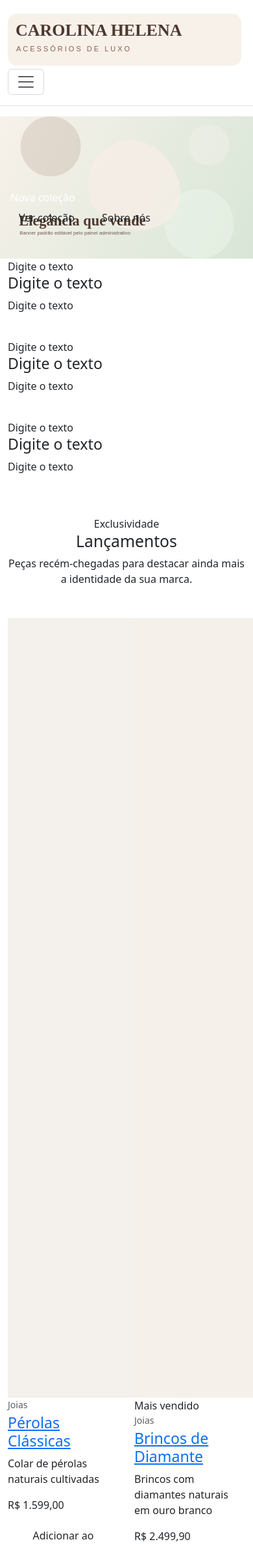
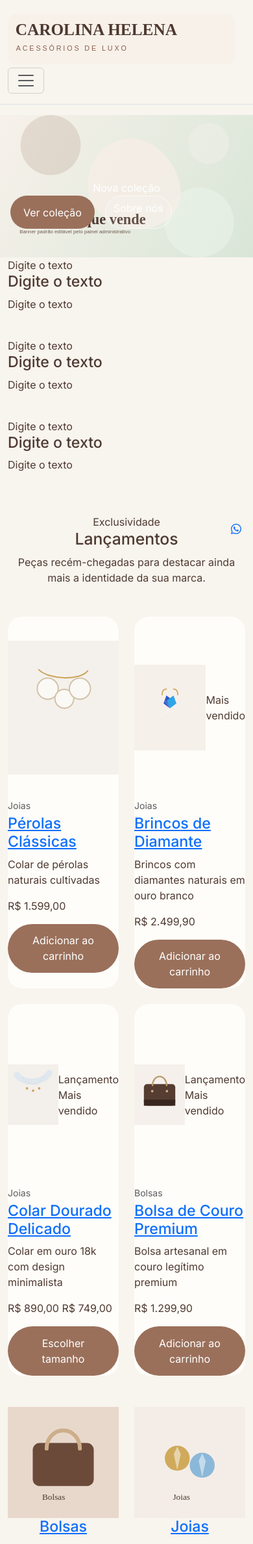
Before and after one commit to gabrieldigitalsales-del/CAROLINA-HELENA-FINAL, a Flask app: page / in a window 390 px wide; the page is wider, and only the part inside the window is pictured. Shown: the top 2376 px of that part at 65% size. Run offline with Flask 3, Linux system fonts and the light colour scheme; data comes from the database, SQL or seed files in the repository.

Commit message:
Atualizar o style.css

```diff
--- a/static/css/style.css
+++ b/static/css/style.css
@@ -1,4 +1,131 @@
-/* ===== FIX BANNER MOBILE (IMAGEM NÃO CORTAR) ===== */
+/* ===== VARIÁVEIS ===== */
+:root {
+--bg: #f8f4ee;
+--surface: #fffdf9;
+--surface-soft: #f2e7db;
+--surface-soft-2: #fbf7f2;
+--surface-green: #eef4eb;
+--text: #4e3a31;
+--muted: #7f6c60;
+--primary: #9a705b;
+--primary-dark: #7a5747;
+--primary-soft: #ead9cc;
+--border: #e4d7cb;
+--shadow: 0 18px 45px rgba(86, 58, 44, 0.08);
+--shadow-soft: 0 10px 25px rgba(86, 58, 44, 0.06);
+--radius: 22px;
+}
+
+/* ===== RESET ===== */
+*,
+*::before,
+*::after {
+box-sizing: border-box;
+}
+
+body {
+margin: 0;
+font-family: 'Inter', sans-serif;
+background: var(--bg);
+color: var(--text);
+overflow-x: hidden;
+}
+
+/* ===== IMAGENS ===== */
+img {
+max-width: 100%;
+display: block;
+}
+
+/* ===== NAVBAR ===== */
+.site-navbar {
+background: rgba(248, 244, 238, 0.94);
+backdrop-filter: blur(12px);
+}
+
+/* ===== BOTÕES ===== */
+.btn-primary-custom {
+background: var(--primary);
+border: none;
+color: white;
+border-radius: 999px;
+padding: 0.85rem 1.25rem;
+}
+
+.btn-soft-custom {
+background: rgba(255,255,255,0.12);
+border: 1px solid rgba(255,255,255,0.6);
+color: white;
+border-radius: 999px;
+}
+
+/* ===== HERO (BANNER) ===== */
+.hero-banner {
+position: relative;
+min-height: 70vh;
+display: flex;
+align-items: center;
+overflow: hidden;
+}
+
+.hero-image {
+position: absolute;
+inset: 0;
+width: 100%;
+height: 100%;
+object-fit: cover;
+}
+
+.hero-overlay {
+position: absolute;
+inset: 0;
+background: rgba(0,0,0,0.3);
+}
+
+.hero-content {
+position: relative;
+z-index: 2;
+color: white;
+}
+
+/* ===== PRODUTOS ===== */
+.product-card {
+background: var(--surface);
+border-radius: var(--radius);
+}
+
+.product-thumb-wrap {
+height: 280px;
+display: flex;
+align-items: center;
+justify-content: center;
+}
+
+.product-image {
+object-fit: contain;
+}
+
+/* ===== CATEGORIAS ===== */
+.category-card {
+background: var(--surface);
+border-radius: var(--radius);
+}
+
+.category-thumb img {
+object-fit: cover;
+}
+
+/* ===== WHATSAPP ===== */
+.whatsapp-float {
+position: fixed;
+right: 18px;
+bottom: 18px;
+}
+
+/* ========================================================= /
+/ 🔥 CORREÇÃO MOBILE (AQUI ESTÁ O IMPORTANTE) /
+/ ========================================================= */
+
 @media (max-width: 768px) {
 
 .hero-banner {
@@ -24,5 +151,15 @@
     left: 0;
     right: 0;
     padding: 0 16px;
+    text-align: center;
 }
+
+.hero-content h1 {
+    font-size: 1.8rem;
 }
+
+.hero-content p {
+    font-size: 0.9rem;
+}
+
+}
```
Lines whose indentation alone changed are shown as unchanged.
